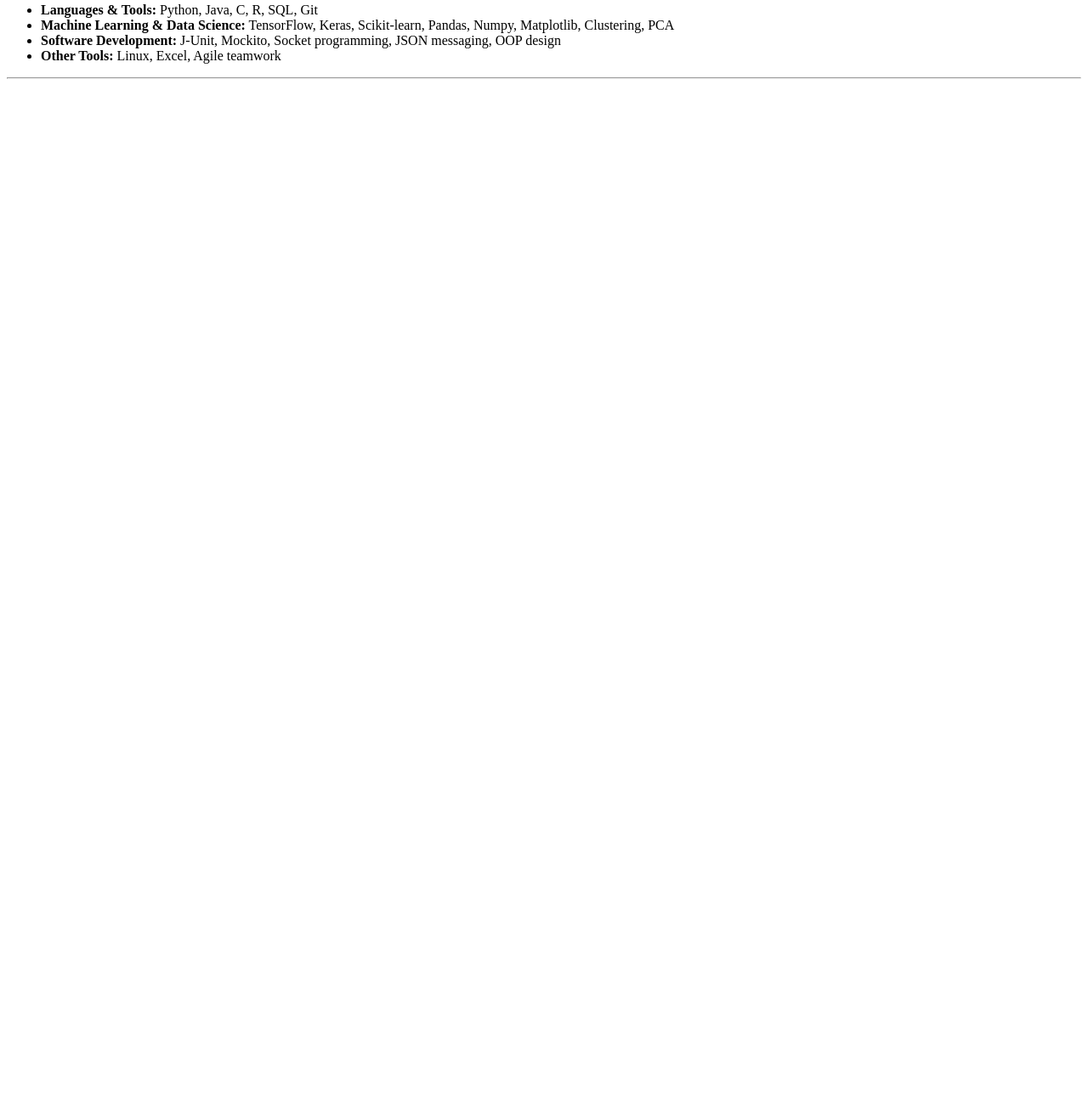
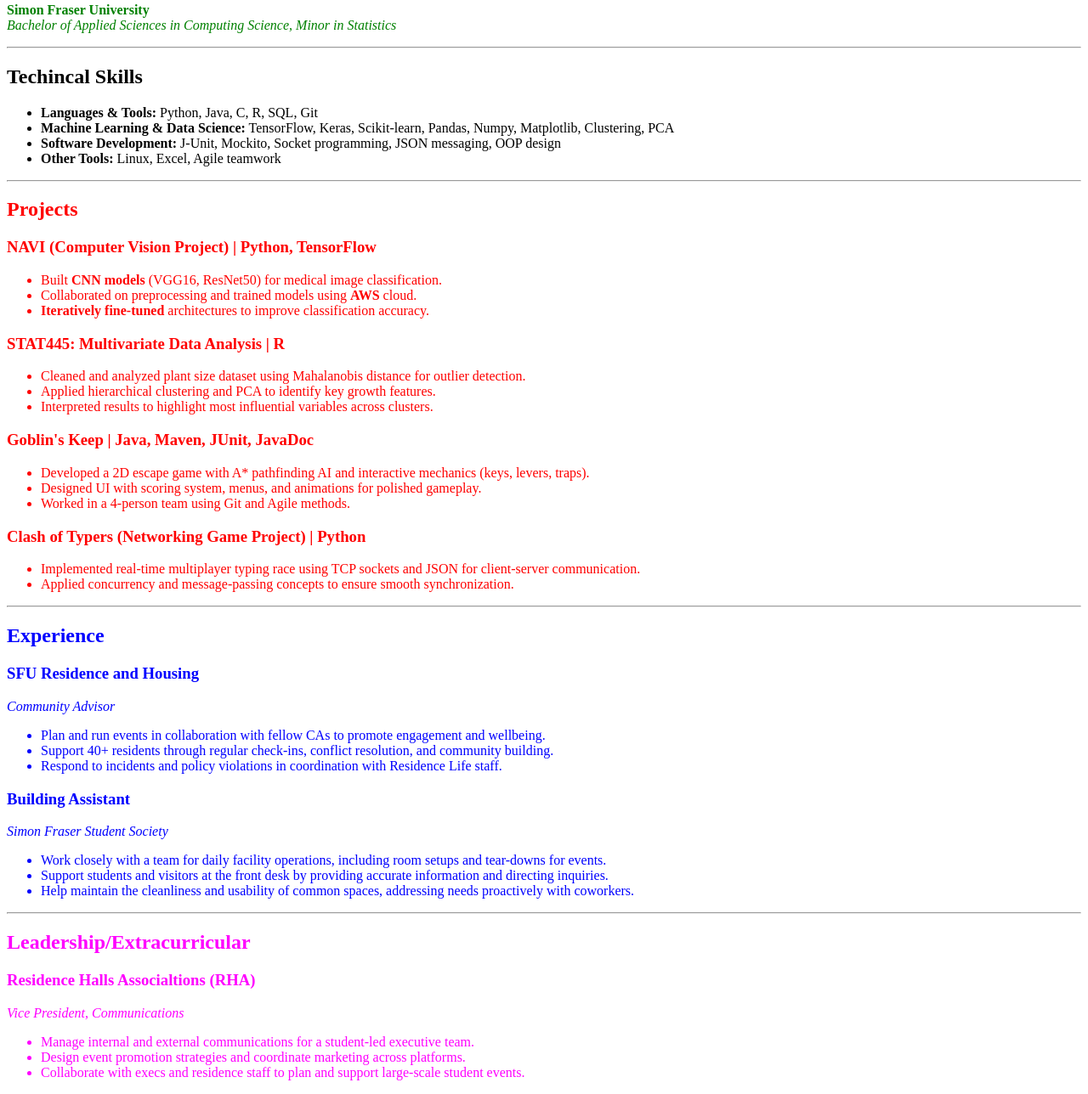
Before and after one commit to arunPdl02/personalWebsite, a plain HTML site: page resume.html in a window 1280 px wide. Shown: the part 189-1477 px from the top of the page at 85% size. Before the commit the page ends 800 px from the top, so only its background shows below. Drawn offline with Linux system fonts and the light colour scheme.

Commit message:
added projects, experience and leadership sections to my resume

```diff
--- a/resume.html
+++ b/resume.html
@@ -1,10 +1,12 @@
 <!DOCTYPE html>
 
 <html>
+
 <head>
     <title> Arun Paudel </title>
 
-        <link rel="icon" href="https://encrypted-tbn0.gstatic.com/images?q=tbn:ANd9GcTx31DmEX7R5xq8Q7-M59I5OYKkYB5o3jcSHQ&s">
+    <link rel="icon"
+        href="https://encrypted-tbn0.gstatic.com/images?q=tbn:ANd9GcTx31DmEX7R5xq8Q7-M59I5OYKkYB5o3jcSHQ&s">
 </head>
 
 <body>
@@ -13,13 +15,94 @@
 <a href="https://github.com/arunPdl02">github</a>   <a href="mailto:arun_paudel@sfu.ca">arun_paudel@sfu.ca</a>  <a href="https://www.linkedin.com/in/arun-paudel-/">linkedin</a>
         </pre>
     <hr>
+
+    <div style="color:green">
+        <h2> Education</h2>
+        <p>
+            <b>Simon Fraser University</b>
+            <br>
+            <i>Bachelor of Applied Sciences in Computing Science, Minor in Statistics</i>
+        </p>
+    </div>
+    <hr>
+
     <h2>Techincal Skills</h2>
     <ul>
         <li><b>Languages & Tools:</b> Python, Java, C, R, SQL, Git</li>
-            <li><b>Machine Learning & Data Science:</b> TensorFlow, Keras, Scikit-learn, Pandas, Numpy, Matplotlib, Clustering, PCA</li>
+        <li><b>Machine Learning & Data Science:</b> TensorFlow, Keras, Scikit-learn, Pandas, Numpy, Matplotlib,
+            Clustering, PCA</li>
         <li><b>Software Development:</b> J-Unit, Mockito, Socket programming, JSON messaging, OOP design</li>
         <li><b>Other Tools:</b> Linux, Excel, Agile teamwork</li>
     </ul>
     <hr>
+
+    <div style="color:red">
+        <h2>Projects</h2>
+        <h3>NAVI (Computer Vision Project) | Python, TensorFlow</h3>
+        <ul>
+            <li>Built <b>CNN models </b> (VGG16, ResNet50) for medical image classification.</li>
+            <li>Collaborated on preprocessing and trained models using <b>AWS</b> cloud.</li>
+            <li><b>Iteratively fine-tuned</b> architectures to improve classification accuracy.</li>
+        </ul>
+
+        <h3>STAT445: Multivariate Data Analysis | R</h3>
+        <ul>
+            <li>Cleaned and analyzed plant size dataset using Mahalanobis distance for outlier detection.</li>
+            <li>Applied hierarchical clustering and PCA to identify key growth features.</li>
+            <li> Interpreted results to highlight most influential variables across clusters.</li>
+        </ul>
+
+        <h3>Goblin's Keep | Java, Maven, JUnit, JavaDoc</h3>
+        <ul>
+            <li>Developed a 2D escape game with A* pathfinding AI and interactive mechanics (keys, levers, traps).</li>
+            <li> Designed UI with scoring system, menus, and animations for polished gameplay.</li>
+            <li> Worked in a 4-person team using Git and Agile methods.</li>
+        </ul>
+
+        <h3>Clash of Typers (Networking Game Project) | Python</h3>
+        <ul>
+            <li> Implemented real-time multiplayer typing race using TCP sockets and JSON for client-server
+                communication.
+            </li>
+            <li>Applied concurrency and message-passing concepts to ensure smooth synchronization.</li>
+        </ul>
+    </div>
+    <hr>
+
+
+    <div style="color:blue">
+        <h2>Experience</h2>
+        <h3>SFU Residence and Housing</h3>
+        <p><i>Community Advisor</i></p>
+        <ul>
+            <li> Plan and run events in collaboration with fellow CAs to promote engagement and wellbeing.</li>
+            <li>Support 40+ residents through regular check-ins, conflict resolution, and community building.</li>
+            <li> Respond to incidents and policy violations in coordination with Residence Life staff.</li>
+        </ul>
+
+        <h3>Building Assistant</h3>
+        <p><i>Simon Fraser Student Society</i></p>
+        <ul>
+            <li>Work closely with a team for daily facility operations, including room setups and tear-downs for events.
+            </li>
+            <li> Support students and visitors at the front desk by providing accurate information and directing
+                inquiries.</li>
+            <li> Help maintain the cleanliness and usability of common spaces, addressing needs proactively with
+                coworkers.</li>
+        </ul>
+    </div>
+    <hr>
+
+    <div style="color:magenta">
+        <h2>Leadership/Extracurricular</h2>
+        <h3>Residence Halls Associaltions (RHA)</h3>
+        <p><i>Vice President, Communications</i></p>
+        <ul>
+            <li>Manage internal and external communications for a student-led executive team.</li>
+            <li>Design event promotion strategies and coordinate marketing across platforms.</li>
+            <li>Collaborate with execs and residence staff to plan and support large-scale student events.</li>
+        </ul>
+    </div>
 </body>
+
 </html>
```
Lines whose indentation alone changed are shown as unchanged.
